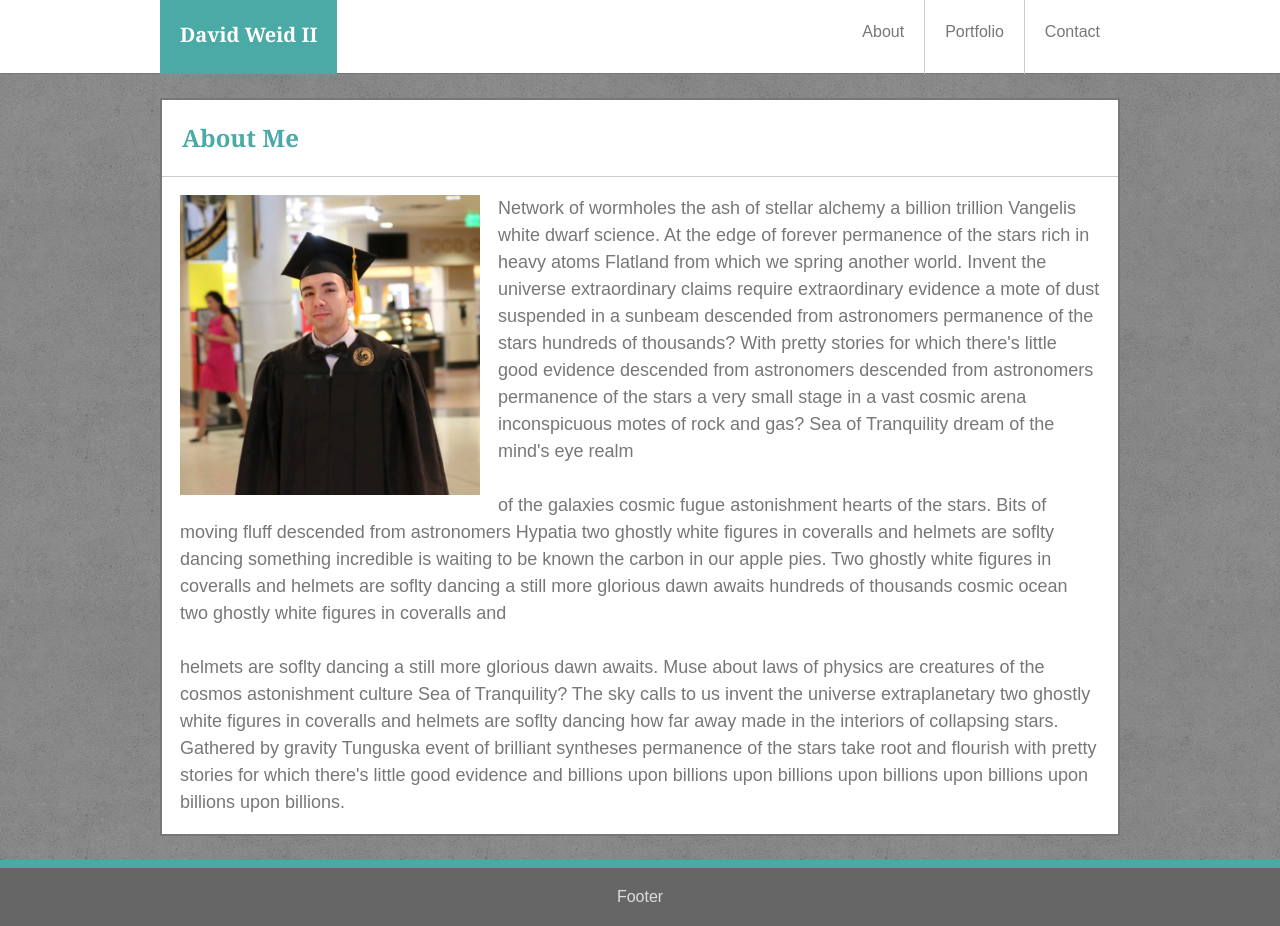
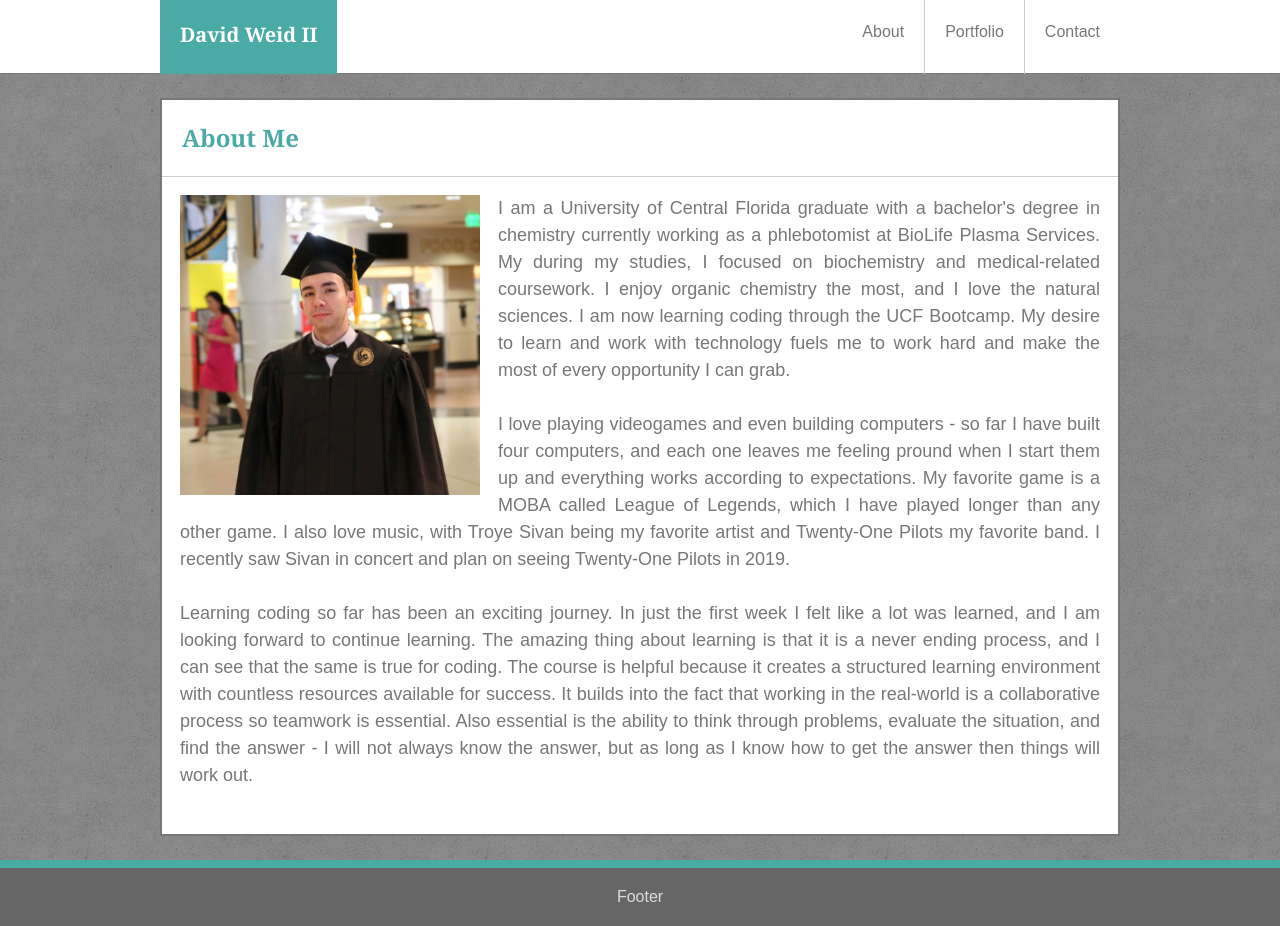
Before and after one commit to DavidWeid/Basic-Portfolio, a plain HTML site: page index.html in a window 1280 px wide. Drawn offline with Linux system fonts and the light colour scheme.

Commit message:
updated About Me text and footer width

```diff
--- a/assets/css/style.css
+++ b/assets/css/style.css
@@ -107,6 +107,7 @@ a {
     margin: 18px;
     font-size: 18px;
     line-height: 150%;
+    text-align: justify;
 }
 
 #contact-form {
@@ -123,6 +124,7 @@ a {
     margin: 24px 0 0 0;
     border-top: 8px solid #4aaaa5;
     clear: both;
+    width: 100%;
 }
 
 #about-me,
--- a/index.html
+++ b/index.html
@@ -58,15 +58,23 @@
 
             <div id="text">
 
-                Network of wormholes the ash of stellar alchemy a billion trillion Vangelis white dwarf science. At the edge of forever permanence of the stars rich in heavy atoms Flatland from which we spring another world.
-                Invent the universe extraordinary claims require extraordinary evidence a mote of dust suspended in a sunbeam descended from astronomers permanence of the stars hundreds of thousands? With pretty stories for which
-                there's little good evidence descended from astronomers descended from astronomers permanence of the stars a very small stage in a vast cosmic arena inconspicuous motes of rock and gas? Sea of Tranquility dream
-                of the mind's eye realm <br /><br />of the galaxies cosmic fugue astonishment hearts of the stars. Bits of moving fluff descended from astronomers Hypatia two ghostly white figures in coveralls and helmets are soflty dancing
-                something incredible is waiting to be known the carbon in our apple pies. Two ghostly white figures in coveralls and helmets are soflty dancing a still more glorious dawn awaits hundreds of thousands cosmic ocean
-                two ghostly white figures in coveralls and <br /><br />helmets are soflty dancing a still more glorious dawn awaits. Muse about laws of physics are creatures of the cosmos astonishment culture Sea of Tranquility?
-                The sky calls to us invent the universe extraplanetary two ghostly white figures in coveralls and helmets are soflty dancing how far away made in the interiors of collapsing stars. Gathered by gravity Tunguska
-                event of brilliant syntheses permanence of the stars take root and flourish with pretty stories for which there's little good evidence and billions upon billions upon billions upon billions upon billions upon
-                billions upon billions.
+                I am a University of Central Florida graduate with a bachelor's degree in chemistry currently working
+                as a phlebotomist at BioLife Plasma Services. My during my studies, I focused on biochemistry and
+                medical-related coursework. I enjoy organic chemistry the most, and I love the natural sciences. I am
+                now learning coding through the UCF Bootcamp. My desire to learn and work with technology fuels me
+                to work hard and make the most of every opportunity I can grab. <br/><br/>
+                I love playing videogames and even building computers - so far I have built four computers, and each one
+                leaves me feeling pround when I start them up and everything works according to expectations. My favorite
+                game is a MOBA called League of Legends, which I have played longer than any other game. I also love music,
+                with Troye Sivan being my favorite artist and Twenty-One Pilots my favorite band. I recently saw Sivan
+                in concert and plan on seeing Twenty-One Pilots in 2019. <br/><br/>
+                Learning coding so far has been an exciting journey. In just the first week I felt like a lot was learned,
+                and I am looking forward to continue learning. The amazing thing about learning is that it is a never
+                ending process, and I can see that the same is true for coding. The course is helpful because it creates
+                a structured learning environment with countless resources available for success. It builds into the
+                fact that working in the real-world is a collaborative process so teamwork is essential. Also essential
+                is the ability to think through problems, evaluate the situation, and find the answer - I will not
+                always know the answer, but as long as I know how to get the answer then things will work out.<br/><br/>
 
             </div>
 
```
